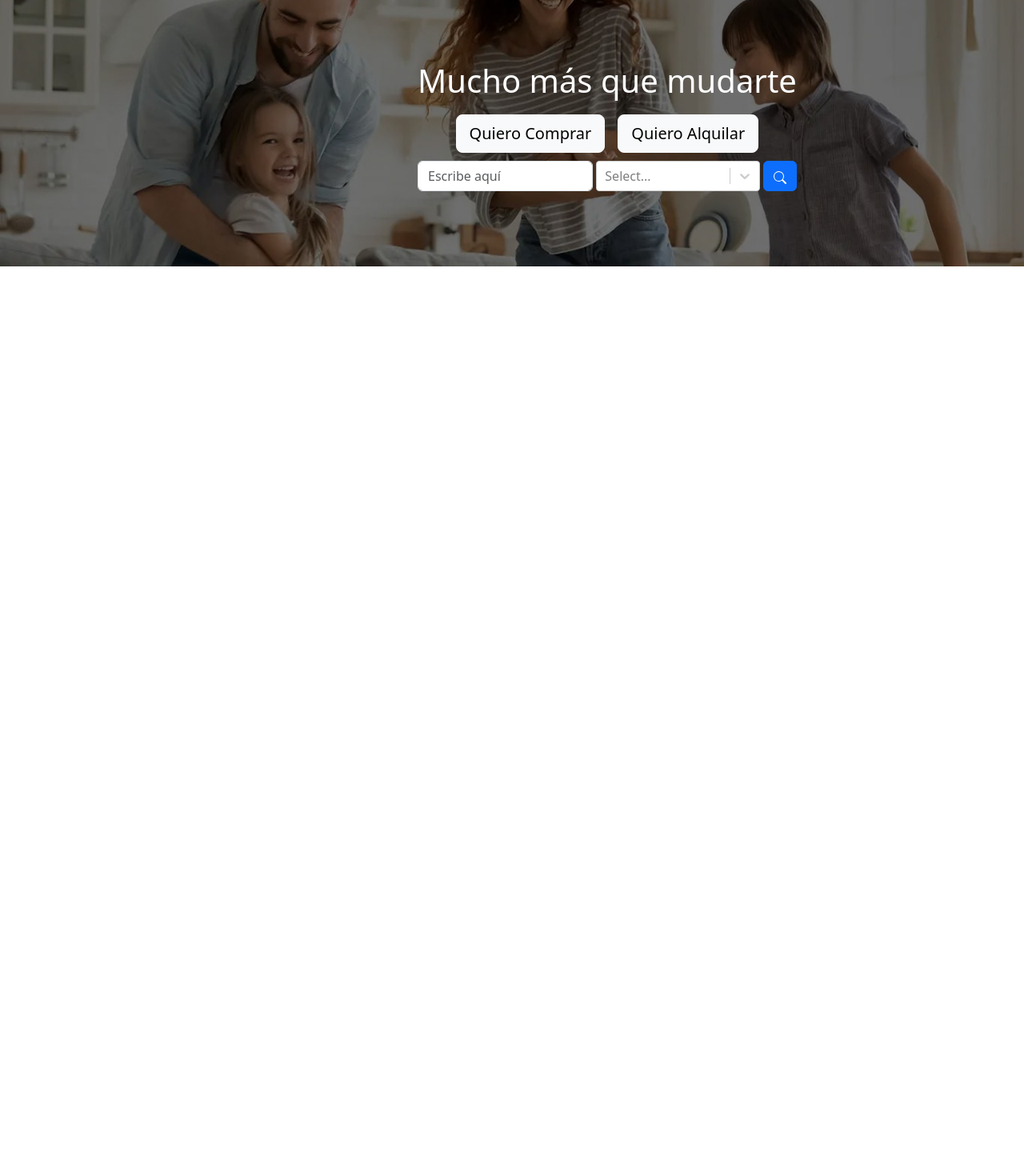
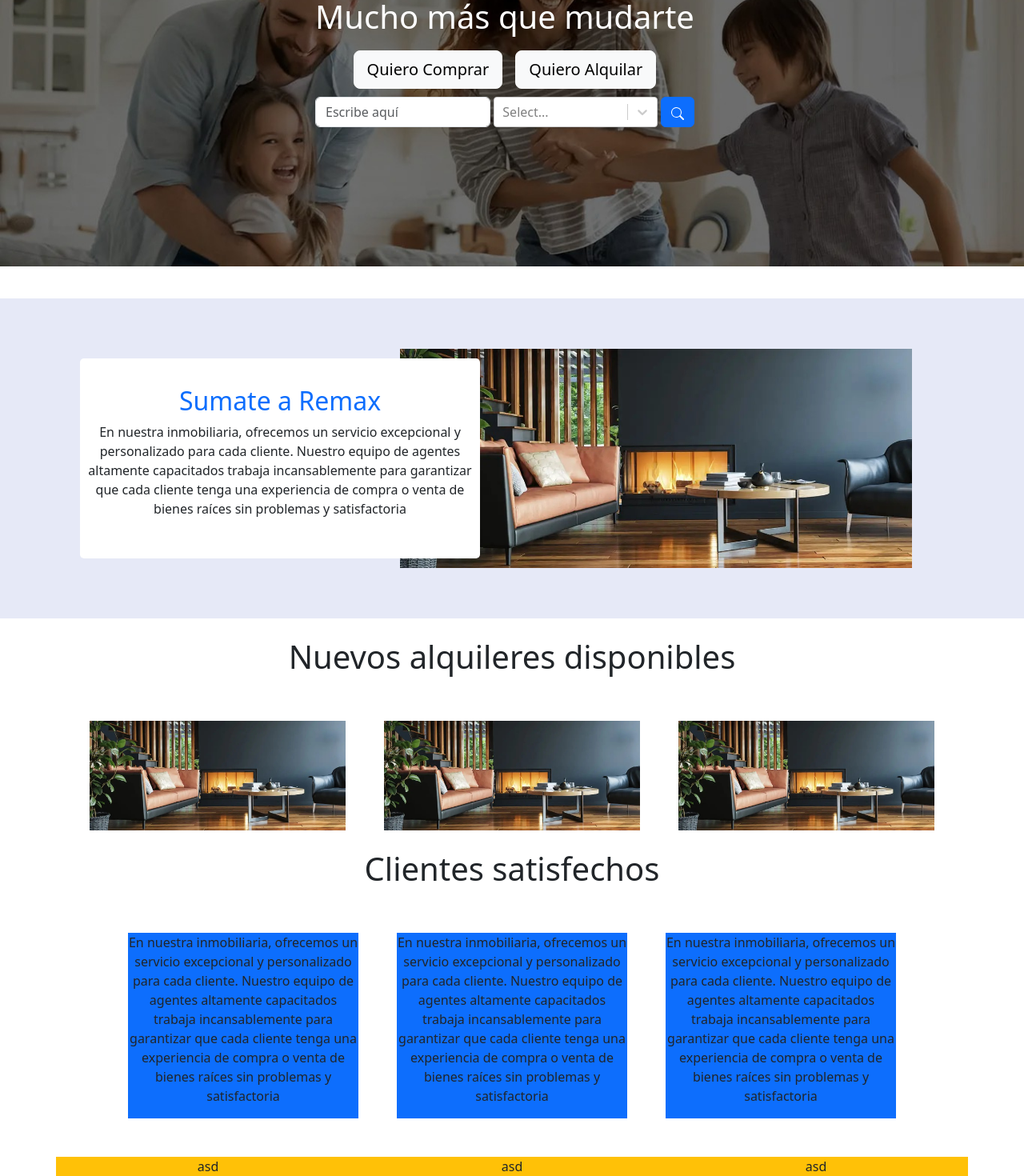
Before and after one commit to LucasCein/InmobiliariaVenta, a React (Vite) app: page /home in a window 1280 px wide. Shown: the part 173-1643 px from the top of the page at 80% size. Before the commit the page ends 800 px from the top, so only its background shows below. Built offline with nearby package versions, Linux system fonts and the light colour scheme.

Commit message:
estructura de home

```diff
--- a/src/Components/Home/Home.jsx
+++ b/src/Components/Home/Home.jsx
@@ -1,27 +1,31 @@
 import { BsSearch } from "react-icons/bs";
-import './home.css'
-import ReactSelect from 'react-select';
+import "./home.css";
+import ReactSelect from "react-select";
 const Home = () => {
-
   const options = [
-    { value: 'departamento', label: 'Departamento' },
-    { value: 'ph', label: 'PH' },
-    { value: 'casa', label: 'Casa' },
-    { value: 'terrenos', label: 'Terrenos y Lotes' },
-    { value: 'cochera', label: 'Cochera' }
+    { value: "departamento", label: "Departamento" },
+    { value: "ph", label: "PH" },
+    { value: "casa", label: "Casa" },
+    { value: "terrenos", label: "Terrenos y Lotes" },
+    { value: "cochera", label: "Cochera" },
   ];
 
   return (
-    <div>
+    <div className="d-flex align-items-center justify-content-center flex-column">
+      <div className="w-100">
         <img className="w-100 d-block" src="bg-home.jpg" alt="" />
         <div className="overlay-content">
-        <h1 className='text-white'>Mucho más que mudarte</h1>
-        <div className='d-flex gap-3 justify-content-center'>
-          <button className='btn btn-light btn-lg'>Quiero Comprar</button>
-          <button className='btn btn-light btn-lg'>Quiero Alquilar</button>
+          <h1 className="text-white">Mucho más que mudarte</h1>
+          <div className="d-flex gap-3 justify-content-center">
+            <button className="btn btn-light btn-lg">Quiero Comprar</button>
+            <button className="btn btn-light btn-lg">Quiero Alquilar</button>
           </div>
           <div className="d-flex gap-1">
-          <input type="text" className="form-control" placeholder="Escribe aquí" />
+            <input
+              type="text"
+              className="form-control"
+              placeholder="Escribe aquí"
+            />
             <ReactSelect
               isMulti
               name="properties"
@@ -35,7 +39,72 @@ const Home = () => {
           </div>
         </div>
       </div>
-  )
-}
+      <div className="d-flex flex-row align-items-center card-container">
+        <div className="d-flex align-items-center justify-content-center flex-column overlay-card">
+          <h2 className="text-primary">Sumate a Remax</h2>
+          <p className="text-center">
+            En nuestra inmobiliaria, ofrecemos un servicio excepcional y
+            personalizado para cada cliente. Nuestro equipo de agentes altamente
+            capacitados trabaja incansablemente para garantizar que cada cliente
+            tenga una experiencia de compra o venta de bienes raíces sin
+            problemas y satisfactoria
+          </p>
+        </div>
+        <img className="w-50 card-image" src="bg-remax-collection.jpg" alt="" />
+      </div>
+      <div className="d-flex flex-column align-items-center mt-4">
+        <div>
+          <h1>Nuevos alquileres disponibles</h1>
+        </div>
+        <div className="d-flex flex-row w-50 justify-content-center gap-5 mt-5">
+          <img src="bg-remax-collection.jpg" className="w-50" />
+          <img src="bg-remax-collection.jpg" className="w-50" />
+          <img src="bg-remax-collection.jpg" className="w-50" />
+        </div>
+      </div>
+      <div className="d-flex flex-column align-items-center mt-4">
+        <div>
+          <h1>Clientes satisfechos</h1>
+        </div>
+        <div className="d-flex flex-row w-75 justify-content-center gap-5 mt-5">
+          <div className="bg-primary">
+            <p className="text-center">
+              En nuestra inmobiliaria, ofrecemos un servicio excepcional y
+              personalizado para cada cliente. Nuestro equipo de agentes
+              altamente capacitados trabaja incansablemente para garantizar que
+              cada cliente tenga una experiencia de compra o venta de bienes
+              raíces sin problemas y satisfactoria
+            </p>
+          </div>
+          <div className="bg-primary">
+            <p className="text-center">
+              En nuestra inmobiliaria, ofrecemos un servicio excepcional y
+              personalizado para cada cliente. Nuestro equipo de agentes
+              altamente capacitados trabaja incansablemente para garantizar que
+              cada cliente tenga una experiencia de compra o venta de bienes
+              raíces sin problemas y satisfactoria
+            </p>
+          </div>
+          <div className="bg-primary">
+            <p className="text-center">
+              En nuestra inmobiliaria, ofrecemos un servicio excepcional y
+              personalizado para cada cliente. Nuestro equipo de agentes
+              altamente capacitados trabaja incansablemente para garantizar que
+              cada cliente tenga una experiencia de compra o venta de bienes
+              raíces sin problemas y satisfactoria
+            </p>
+          </div>
+        </div>
+      </div>
+      <div className="container mt-5 bg-warning w-100 m-0">
+        <div className="row">
+          <div className="col-sm text-center">asd</div>
+          <div className="col-sm text-center">asd</div>
+          <div className="col-sm text-center">asd</div>
+        </div>
+      </div>
+    </div>
+  );
+};
 
-export default Home
+export default Home;
--- a/src/Components/Home/home.css
+++ b/src/Components/Home/home.css
@@ -1,7 +1,7 @@
 .overlay-content {
     position: absolute; /* Se posiciona de manera absoluta con respecto a su contenedor más cercano con posición relativa o absoluta */
-    top: 30%; /* Coloca el div en la parte superior del contenedor */
-    left: 40%; /* Coloca el div en el lado izquierdo del contenedor */
+    top: 20%; /* Coloca el div en la parte superior del contenedor */
+    left: 30%; /* Coloca el div en el lado izquierdo del contenedor */
     /* Puedes ajustar los valores de 'top' y 'left' para posicionar el div exactamente donde lo desees */
 
     /* Estilos adicionales para dar formato a tu div, botones e inputs */
@@ -10,3 +10,24 @@
     gap: 10px; /* Espacio entre los elementos */
     padding: 10px;
 }
+
+.overlay-card{
+    position: relative;
+    right: -100px;
+    width: 500px;
+    height: 250px;
+    background-color: white;
+    border-radius: 5px;
+    padding: 10px;
+}
+
+.card-container{
+    margin-top: 40px;
+    background-color: #E6E9F7;
+    height: 400px;
+    width: 100%;
+}
+
+/* .card-image{
+    height: 50% !important;
+} */
```
Also changed, not shown: public/bg-remax-collection.jpg (added). Lines whose indentation alone changed are shown as unchanged.
